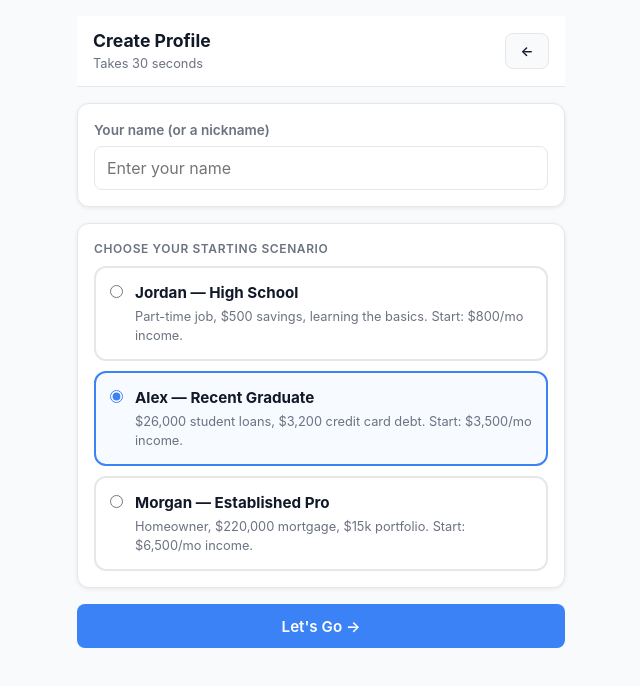
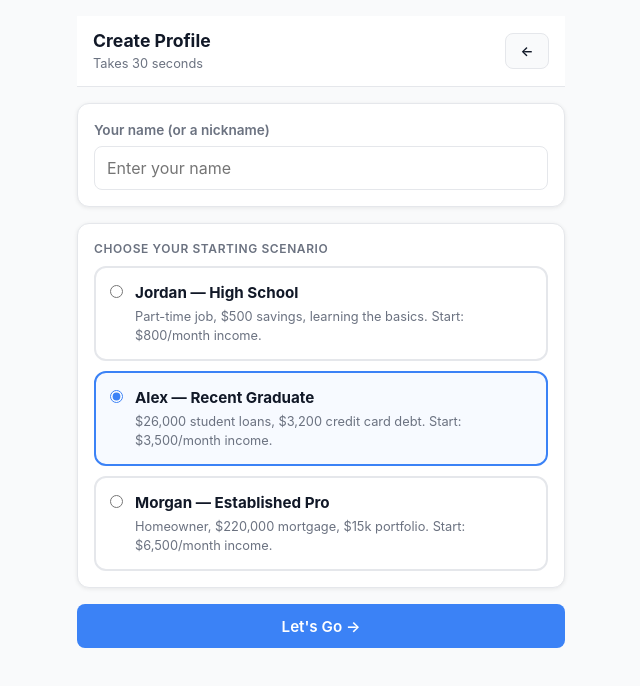
Before and after one commit to aiautomationjohnjacob/finance-game, a website: page index.html in a window 1280 px wide. Both pictures are taken after a click on the button "Start Game". Shown: the whole page, without its empty margins (319-959 px from the left). Drawn offline with Linux system fonts and the light colour scheme.

Commit message:
fix: expand /mo to /month in scenario descriptions — clears Time period test warning

```diff
--- a/index.html
+++ b/index.html
@@ -110,7 +110,7 @@
           <input type="radio" name="scenario" value="teen" x-model="selectedScenario" style="margin-top:3px;">
           <div class="scenario-option-text">
             <h3>Jordan — High School</h3>
-            <p>Part-time job, $500 savings, learning the basics. Start: $800/mo income.</p>
+            <p>Part-time job, $500 savings, learning the basics. Start: $800/month income.</p>
           </div>
         </label>
 
@@ -118,7 +118,7 @@
           <input type="radio" name="scenario" value="youngAdult" x-model="selectedScenario" style="margin-top:3px;">
           <div class="scenario-option-text">
             <h3>Alex — Recent Graduate</h3>
-            <p>$26,000 student loans, $3,200 credit card debt. Start: $3,500/mo income.</p>
+            <p>$26,000 student loans, $3,200 credit card debt. Start: $3,500/month income.</p>
           </div>
         </label>
 
@@ -126,7 +126,7 @@
           <input type="radio" name="scenario" value="adult" x-model="selectedScenario" style="margin-top:3px;">
           <div class="scenario-option-text">
             <h3>Morgan — Established Pro</h3>
-            <p>Homeowner, $220,000 mortgage, $15k portfolio. Start: $6,500/mo income.</p>
+            <p>Homeowner, $220,000 mortgage, $15k portfolio. Start: $6,500/month income.</p>
           </div>
         </label>
 
```
